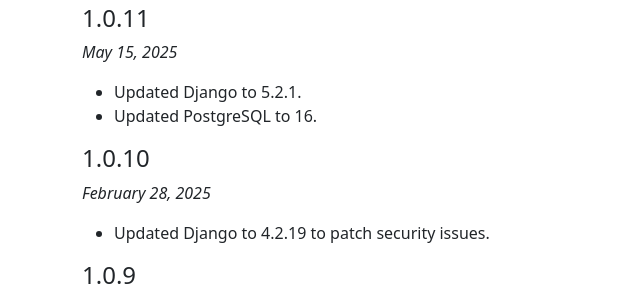
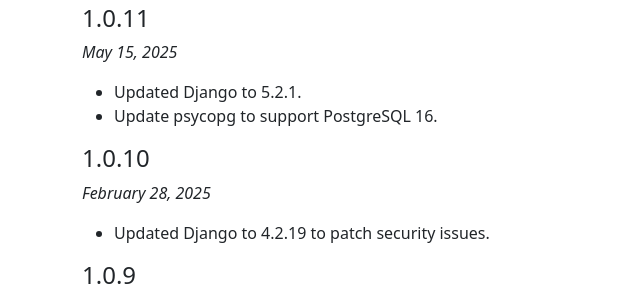
Before and after one commit to UCLALibrary/digital-signage-hours, a Django app: page /release_notes/ in a window 1280 px wide. Shown: the part 133-433 px from the top of the page, without its empty margins (0-640 px from the left). Run offline with Django 4.2, Linux system fonts and the light colour scheme; the visitor is signed in with stand-in values (Sample User, id 1); parts of the project's set-up code (start-up, migrations or seed data) failed here and were passed over; some libraries are stand-ins or nearby versions.

Commit message:
fix wording in release notes

```diff
--- a/signs/templates/signs/release_notes.html
+++ b/signs/templates/signs/release_notes.html
@@ -7,7 +7,7 @@
 <p><i>May 15, 2025</i></p>
 <ul>
     <li>Updated Django to 5.2.1.</li>
-    <li>Updated PostgreSQL to 16.</li>
+    <li>Update psycopg to support PostgreSQL 16.</li>
 </ul>
 
 <h4>1.0.10</h4>
```
